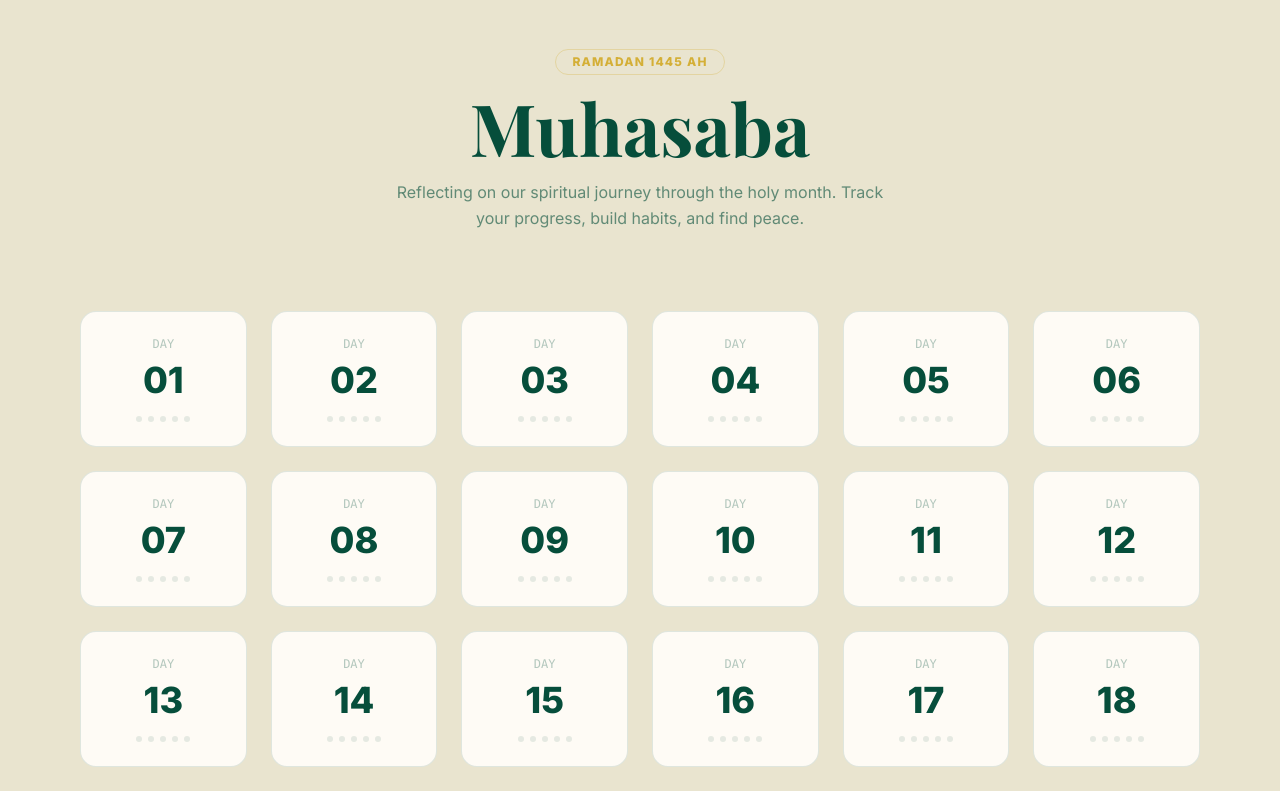
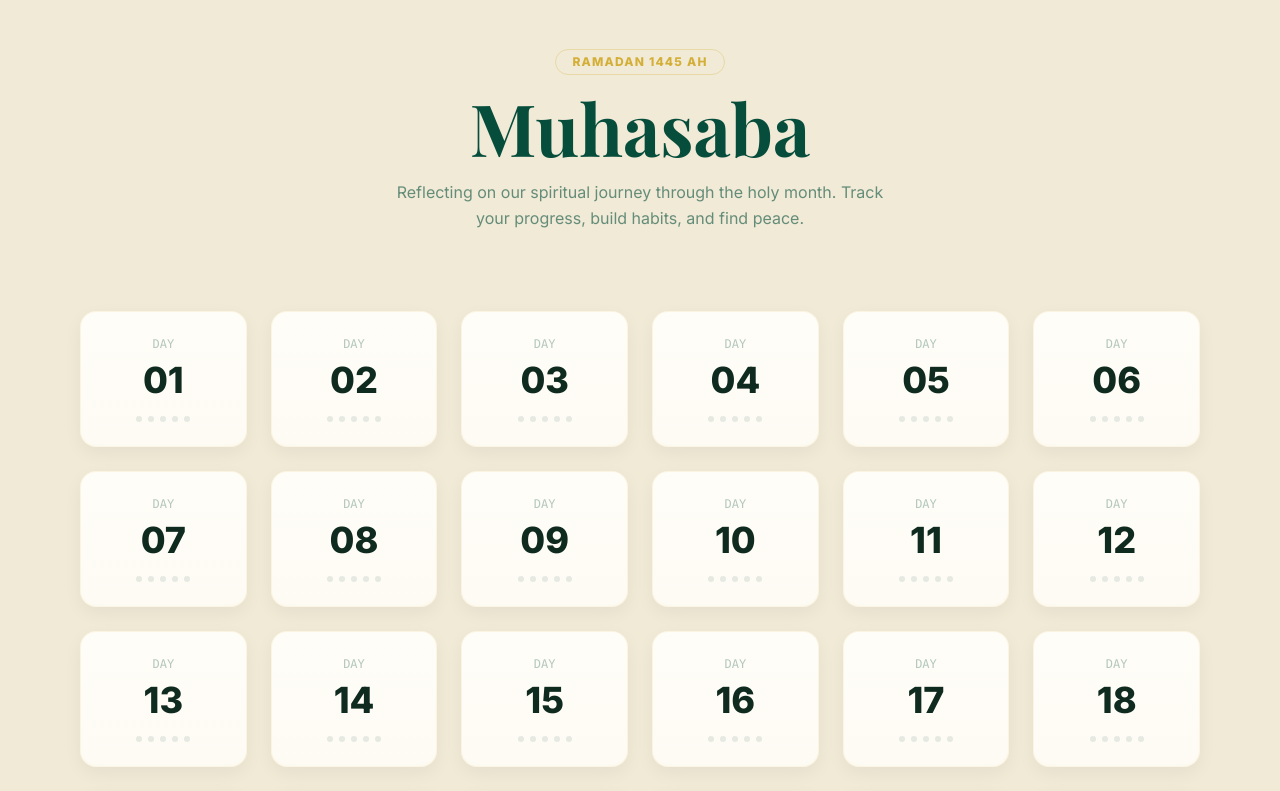
Before and after one commit to rushdv/muhasaba, a Next.js app in the folder frontend/: page / in a window 1280 px wide. Shown: the top 791 px of the page. Built offline with nearby package versions, Linux system fonts and the light colour scheme; no server answers.

Commit message:
UI: restore background + premium Islamic card styles

```diff
--- a/frontend/src/styles/globals.css
+++ b/frontend/src/styles/globals.css
@@ -1,8 +1,8 @@
 @import "tailwindcss";
 
 :root {
-  --background: #E9E4CF;
-  /* Slightly darker cream background for improved contrast */
+  --background: #F1EAD7;
+  /* Warmer, original cream background */
   --foreground: #1A2E28;
   /* Very Dark Green */
   --forest: #064E3B;
@@ -39,22 +39,24 @@ body {
 
 /* Islamic Aesthetic utilities */
 .islamic-panel {
-  background: #FBF6EA;
-  border: 1px solid rgba(6, 78, 59, 0.12);
-  box-shadow: 0 6px 24px rgba(6, 78, 59, 0.08);
+  background: linear-gradient(180deg, #fffaf0 0%, #FBF6EA 100%);
+  border: 1px solid rgba(212, 175, 55, 0.08);
+  box-shadow: 0 8px 28px rgba(16, 24, 20, 0.06);
   border-radius: 1.5rem;
 }
 
 .islamic-card {
-  background: #FEFBF5;
-  border: 1px solid rgba(6, 78, 59, 0.12);
+  background: linear-gradient(180deg, #fffdf7 0%, #FEFBF5 100%);
+  border: 1px solid rgba(212, 175, 55, 0.10);
+  color: #0F2A1F;
   transition: all 0.28s ease;
+  box-shadow: 0 6px 18px rgba(12, 18, 14, 0.05), inset 0 -2px 0 rgba(212,175,55,0.02);
 }
 
 .islamic-card:hover {
-  border-color: var(--gold);
-  transform: translateY(-2px);
-  box-shadow: 0 12px 36px rgba(6, 78, 59, 0.12);
+  border-color: rgba(212, 175, 55, 0.28);
+  transform: translateY(-3px) scale(1.002);
+  box-shadow: 0 14px 40px rgba(12, 18, 14, 0.08), 0 2px 8px rgba(212,175,55,0.04);
 }
 
 .gold-border {
```
